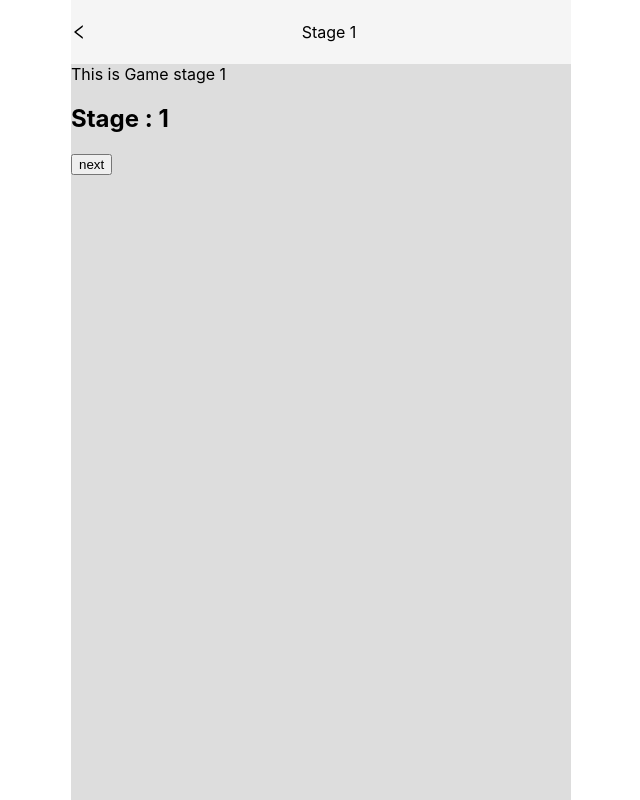
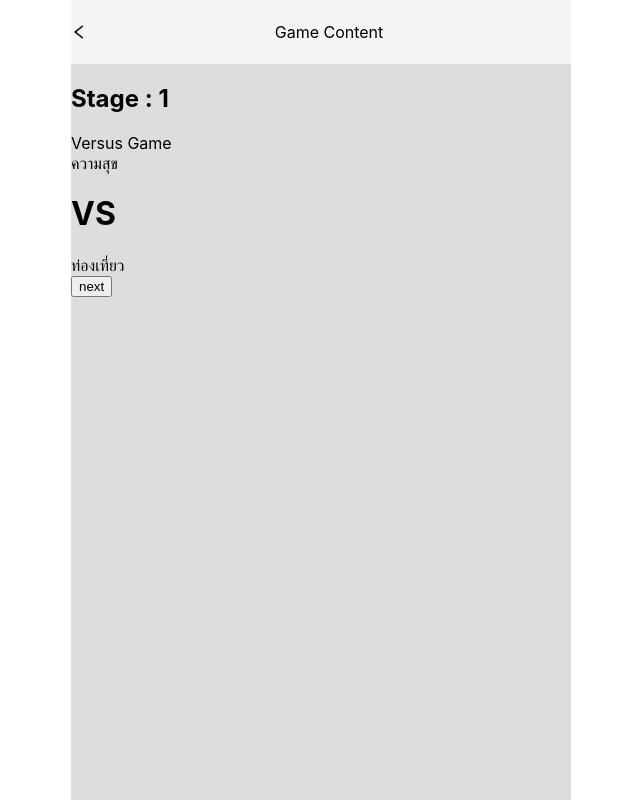
Before and after one commit to faiichann/healing-client, a React (Create React App) app: page /gamecontent in a window 1280 px wide. Shown: the whole page, without its empty margins (319-959 px from the left). Built offline with nearby package versions, Linux system fonts and the light colour scheme.

Commit message:
function stage 1

```diff
--- a/package.json
+++ b/package.json
@@ -14,8 +14,8 @@
     "@types/styled-components": "^5.1.15",
     "antd": "^4.16.13",
     "axios": "^0.24.0",
+    "firebase-tools": "^9.14.0",
     "react": "^17.0.2",
-    "firebase-tools": "^9.14.0",
     "react-dom": "^17.0.2",
     "react-router-dom": "^5.3.0",
     "react-scripts": "4.0.3",
@@ -24,7 +24,7 @@
     "web-vitals": "^1.0.1"
   },
   "scripts": {
-    "start": "react-scripts start",
+    "start": "react-scripts --openssl-legacy-provider start",
     "build": "react-scripts build",
     "test": "react-scripts test",
     "eject": "react-scripts eject"
--- a/src/pages/gamecontent/gamecontent.tsx
+++ b/src/pages/gamecontent/gamecontent.tsx
@@ -1,6 +1,9 @@
 import Container from 'components/container/container'
 import { useState , useEffect} from 'react';
 import { useHistory } from 'react-router-dom';
+import GameStage1 from './stage1';
+import GameStage2 from './stage2';
+import GameStage3 from './stage3';
 
 function GameContent() {
     const history = useHistory();
@@ -16,9 +19,11 @@ function GameContent() {
     }, [history, stage])
 
     return (
-       <Container header={{ title: 'Stage 1', left: 'back' }}>
-           <div>This is Game stage 1</div>
+       <Container header={{ title: 'Game Content', left: 'back' }}>
            <h2>Stage : {stage}</h2>
+           {stage === 1 && <GameStage1/>}
+           {stage === 2  && <GameStage2/>}
+           {stage === 3 && <GameStage3/>}
            <button onClick={nextStage}>next</button>
        </Container>
     );
--- /dev/null
+++ b/src/pages/gamecontent/stage1.tsx
@@ -0,0 +1,55 @@
+import { useState } from "react";
+
+function GameStage1() {
+
+    let items = ['การเงิน', 'การงาน', 'ครอบครัว', 'สังคม', 'ความรัก', 'อิสระ', 'ท่องเที่ยว', 'ความสุข']
+    const [select, setSelect] = useState(items)
+
+    console.log('-----------item----------',items[items.length-1])
+
+    const selectItem1 = async() => {
+        if (select.length <= 2 ){
+            alert('Done'+ select[select.length - 1])
+        } else {
+            // const index = select.indexOf(select[select.length - 2]);
+            // if (index > -1) {
+            //     const newItem = select.splice(index,1)
+            //     await setSelect( newItem)
+            // }
+            const newItem = select.filter((item) =>item !== select[select.length - 2]);
+            setSelect( newItem)
+
+            console.log('-----------select1----------',select)
+        }
+
+    }
+
+    const selectItem2 = async() => {
+        if (select.length <= 2){
+            alert('Done'+ select[select.length -2])
+        } else {
+            // const index = select.indexOf(select[select.length - 1]);
+            // if (index > -1) {
+            //     const newItem = select.splice(index,1)
+            //     await setSelect( newItem)
+            // }
+            const newitem = select.filter((item) => item !== select[select.length - 1]);
+            setSelect( newitem)
+
+            console.log('-----------select2----------',select)
+        }
+    }
+    return (
+       <>
+       <div>Versus Game</div>
+
+        <span>
+            <div onClick={selectItem1}> {select[select.length - 1]} </div>
+            <h1> VS </h1>
+            <div onClick={selectItem2}>{select[select.length - 2]}  </div>
+        </span>
+       </>
+    );
+}
+
+export default  GameStage1;
--- /dev/null
+++ b/src/pages/gamecontent/stage2.tsx
@@ -0,0 +1,9 @@
+function GameStage2() {
+    return (
+       <>
+       <div>This is Game stage 2</div>
+       </>
+    );
+}
+
+export default  GameStage2;
--- /dev/null
+++ b/src/pages/gamecontent/stage3.tsx
@@ -0,0 +1,9 @@
+function GameStage3() {
+    return (
+       <>
+       <div>This is Game stage 3</div>
+       </>
+    );
+}
+
+export default  GameStage3;
```
Also changed, not shown: 1 other file (tests, documents, lock files or other folders).
